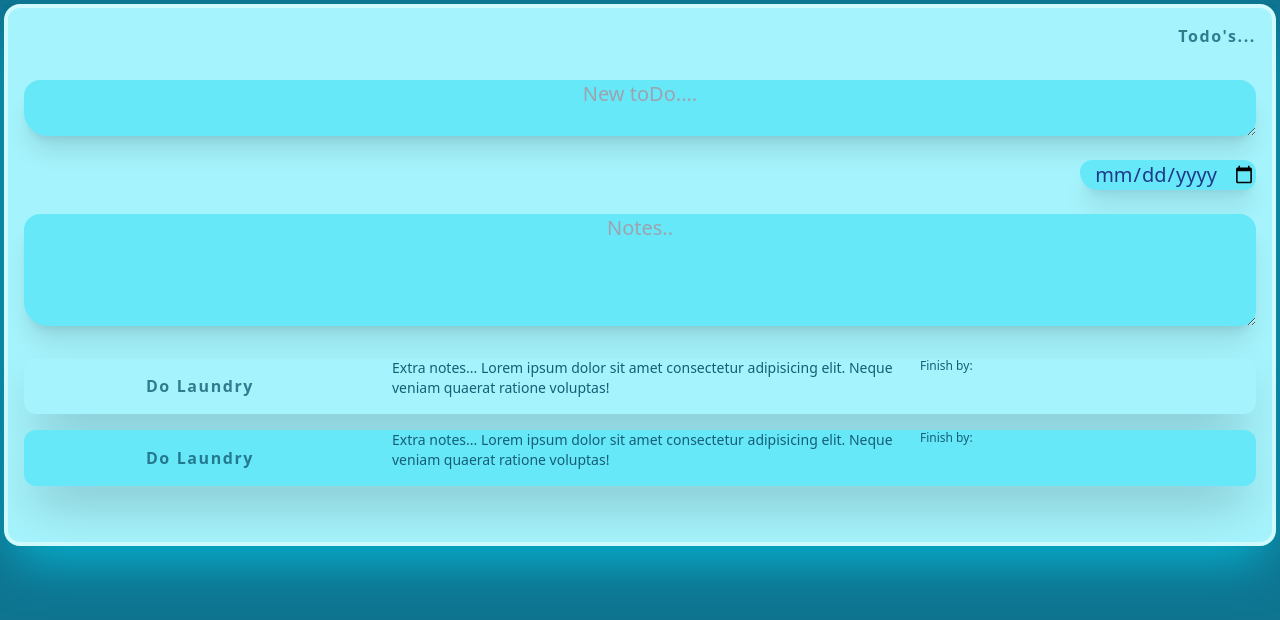
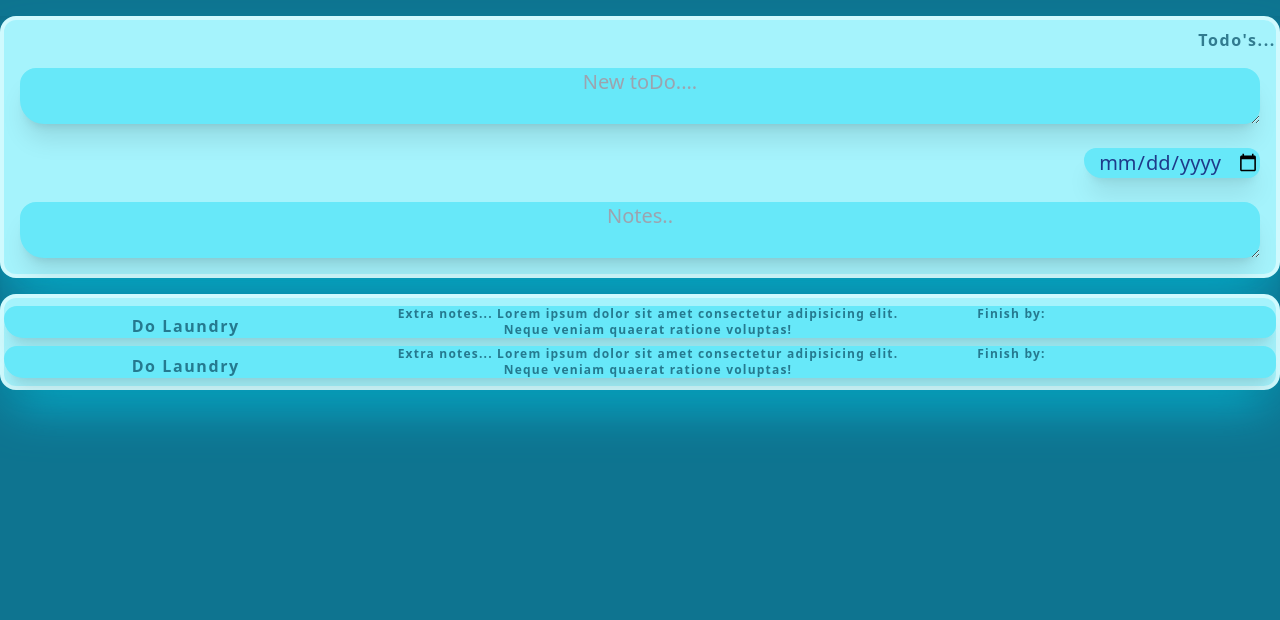
Before and after one commit to latz09/todoapp, a website built with Vite: page index.html in a window 1280 px wide. Built offline with nearby package versions, Linux system fonts and the light colour scheme.

Commit message:
cleanup html

```diff
--- a/css/tailwind.css
+++ b/css/tailwind.css
@@ -1,3 +1,24 @@
 @tailwind base;
 @tailwind components;
 @tailwind utilities;
+
+
+@layer components {
+    .primarybox {
+        @apply place-self-stretch bg-cyan-300 rounded-bl-3xl rounded-2xl text-center shadow-xl text-blue-900;
+    }
+    .container {
+        @apply bg-cyan-200 rounded-2xl shadow-2xl shadow-cyan-500 border-4 border-cyan-100 mt-4 mb-4
+    }
+    .stamp {
+        @apply text-base pt-2 text-cyan-800 font-semibold opacity-80 tracking-widest
+    }
+    .myform {
+        @apply p-4 grid gap-y-6 text-xl;
+    }
+    .notes {
+        @apply text-xs text-cyan-800 font-semibold opacity-80 tracking-widest
+    }
+}
+
+/*focus:outline-none focus ring-2 focus:bg-cyan-200*/
--- a/index.html
+++ b/index.html
@@ -9,26 +9,19 @@
 		<link rel="stylesheet" href="style.css" />
 		<script src="script.js" defer></script>
 	</head>
-	<body class="bg-cyan-700 m-1 shadow-inner text-cyan-800">
+	<body class="bg-cyan-700 shadow-inner text-cyan-800">
 		<div>
 			<!-- Main Container -->
 			<div>
 				<!-- To do container -->
 				<div>
-					<div
-						class="bg-cyan-200 rounded-2xl shadow-2xl shadow-cyan-500 border-4 border-cyan-100"
-					>
 					<!--========NEW TODO FORM=========-->
-						<div class="">
-							<h1
-								class="text-base text-right p-4 text-cyan-800 font-semibold opacity-80 tracking-widest"
-							>
-								Todo's...
-							</h1>
-							<form class="p-4 grid gap-y-6 text-xl">
+					<div class="container">
+						<h1 class="stamp text-right">Todo's...</h1>
+						<form class="myform">
 							<textarea
 								type="text"
-									class="place-self-stretch bg-cyan-300 rounded-bl-3xl rounded-2xl text-center shadow-xl text-blue-900 focus:outline-none focus:ring-2 focus:bg-cyan-200"
+								class="primarybox"
 								placeholder="New toDo...."
 							></textarea>
 
@@ -38,12 +31,12 @@
 									type="date"
 									id="date1"
 									name="doneby"
-										class="bg-cyan-300 rounded-bl-3xl rounded-2xl text-center shadow-xl text-blue-900 focus:outline-none focus:ring-2 focus:bg-cyan-200"
+									class="primarybox"
 								/>
 							</div>
 							<textarea
 								type="text"
-									class="place-self-stretch bg-cyan-300 rounded-bl-3xl rounded-2xl text-center shadow-xl text-blue-900 h-28 focus:outline-none focus:ring-2 focus:bg-cyan-200"
+								class="primarybox"
 								placeholder="Notes.."
 							></textarea>
 						</form>
@@ -53,42 +46,30 @@
 
 						 -->
 					<!--==========List of items========  -->
-						<div class="grid-row pb-10">
-							<div class="bg-cyan-200 m-4 rounded-xl shadow-2xl">
+					<div class="container">
+						<div class="primarybox">
 							<div class="m-2 mx-auto grid grid-cols-7 space-x-4">
-									<h1
-										class="col-span-2 text-center p-4 text-cyan-800 font-semibold opacity-80 tracking-widest"
-									>
-										Do Laundry
-									</h1>
-									<p class="col-span-3 text-sm">
+								<h1 class="col-span-2 stamp text-center">Do Laundry</h1>
+								<p class="col-span-3 notes">
 									Extra notes... Lorem ipsum dolor sit amet consectetur
 									adipisicing elit. Neque veniam quaerat ratione voluptas!
 								</p>
-									<p class="text-xs">Finish by:</p>
+								<p class="notes">Finish by:</p>
 							</div>
 						</div>
-							<div class="bg-cyan-300 m-4 rounded-xl shadow-2xl">
+						<div class="primarybox">
 							<div class="m-2 mx-auto grid grid-cols-7 space-x-4">
-									<h1
-										class="col-span-2 text-center p-4 text-cyan-800 font-semibold opacity-80 tracking-widest"
-									>
-										Do Laundry
-									</h1>
-									<p class="col-span-3 text-sm">
+								<h1 class="col-span-2 stamp text-center">Do Laundry</h1>
+								<p class="col-span-3 notes">
 									Extra notes... Lorem ipsum dolor sit amet consectetur
 									adipisicing elit. Neque veniam quaerat ratione voluptas!
 								</p>
-									<p class="text-xs">Finish by:</p>
+								<p class="notes">Finish by:</p>
+							</div>
 						</div>
 					</div>
 
-						</div>
-					</div>
-
-					<div>
-						<!-- <h1>todos</h1> -->
-					</div>
+					<div></div>
 				</div>
 			</div>
 		</div>
```
Lines whose indentation alone changed are shown as unchanged.
